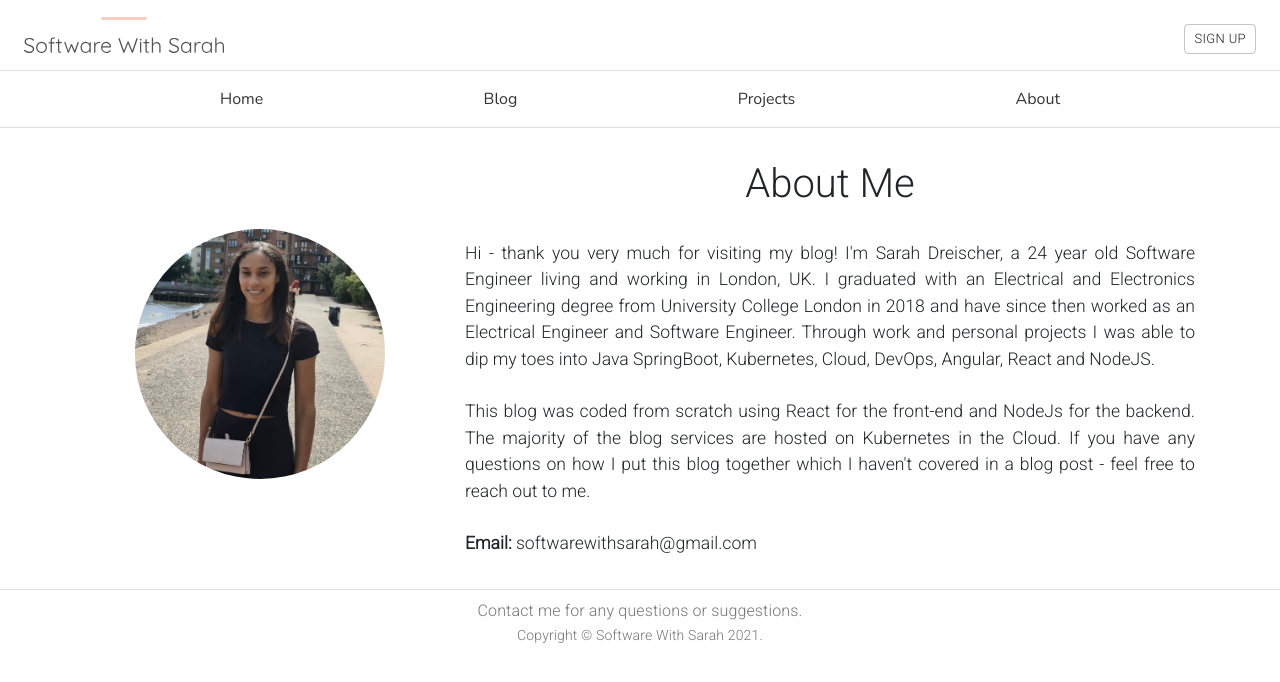
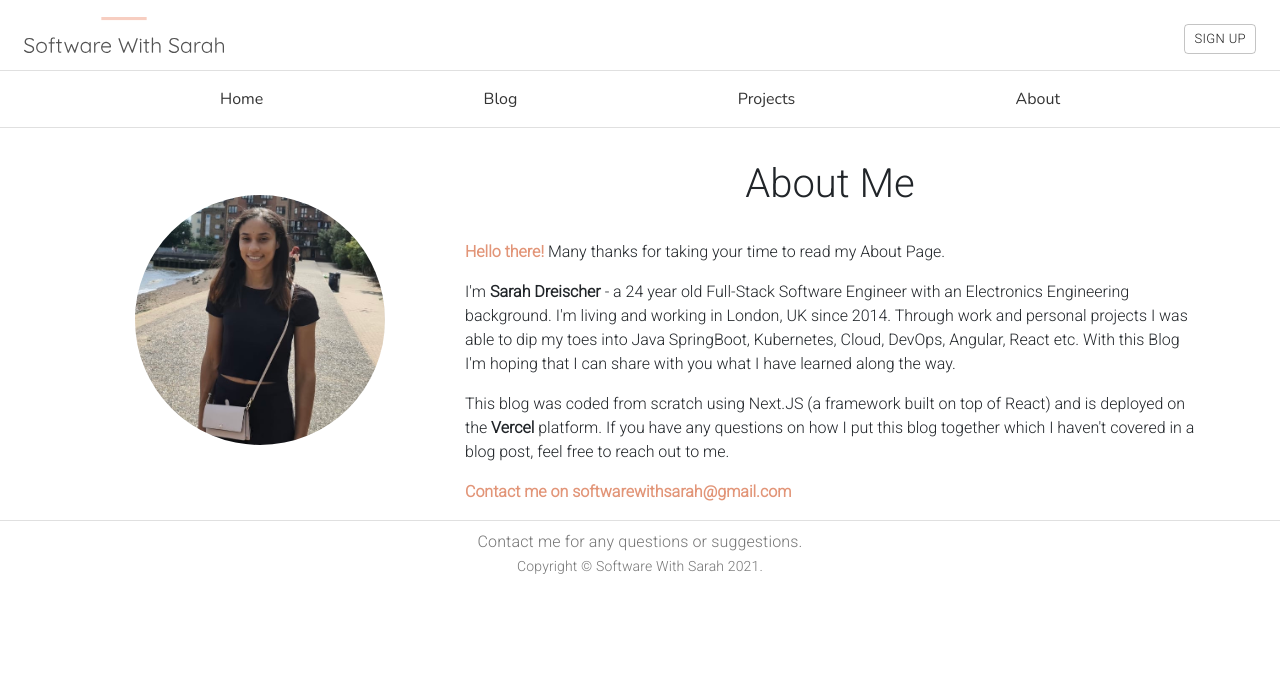
Before and after one commit to sarahdreischer/blog, a Next.js app: page /about in a window 1280 px wide. Shown: the top 682 px of the page. Built offline with nearby package versions, Linux system fonts and the light colour scheme.

Commit message:
Modified about page text and styling

```diff
--- a/containers/about.tsx
+++ b/containers/about.tsx
@@ -26,26 +26,29 @@ export const AboutPage = (props: AboutPageProps) => {
               <h1 className="py-4 justify-content-center text-center">
                 About Me
               </h1>
-              <p className="text-justify">
-                Hi - thank you very much for visiting my blog! I'm Sarah
-                Dreischer, a 24 year old Software Engineer living and working in
-                London, UK. I graduated with an Electrical and Electronics
-                Engineering degree from University College London in 2018 and
-                have since then worked as an Electrical Engineer and Software
-                Engineer. Through work and personal projects I was able to dip
-                my toes into Java SpringBoot, Kubernetes, Cloud, DevOps,
-                Angular, React and NodeJS.
-                <br />
-                <br />
-                This blog was coded from scratch using React for the front-end
-                and NodeJs for the backend. The majority of the blog services
-                are hosted on Kubernetes in the Cloud. If you have any questions
-                on how I put this blog together which I haven't covered in a
-                blog post - feel free to reach out to me.
-                <br />
-                <br />
-                <b>Email:</b> softwarewithsarah@gmail.com
+              <p>
+                <b className="highlight-color">Hello there!</b> Many thanks for
+                taking your time to read my About Page.
               </p>
+              <p>
+                I'm <b>Sarah Dreischer</b> - a 24 year old Full-Stack Software
+                Engineer with an Electronics Engineering background. I'm living
+                and working in London, UK since 2014. Through work and personal
+                projects I was able to dip my toes into Java SpringBoot,
+                Kubernetes, Cloud, DevOps, Angular, React etc. With this Blog
+                I'm hoping that I can share with you what I have learned along
+                the way.
+              </p>
+              <p>
+                This blog was coded from scratch using Next.JS (a framework
+                built on top of React) and is deployed on the <b>Vercel</b>{" "}
+                platform. If you have any questions on how I put this blog
+                together which I haven't covered in a blog post, feel free to
+                reach out to me.
+              </p>
+              <b className="highlight-color">
+                Contact me on softwarewithsarah@gmail.com
+              </b>
             </Col>
           </Row>
         </Container>
--- a/containers/components/image/overlay-image.tsx
+++ b/containers/components/image/overlay-image.tsx
@@ -25,7 +25,6 @@ export const OverlayImage = ({
         key={title}
         objectFit="cover"
         layout="fill"
-        priority
       />
       <div className={styles.overlay}>
         <Container className="h-75">
--- a/containers/components/layout/default-layout.tsx
+++ b/containers/components/layout/default-layout.tsx
@@ -17,6 +17,7 @@ export const AppToolbar = (props) => {
         width={200}
         height={70}
         objectFit="contain"
+        layout="fixed"
         priority
       />
       <div className="ml-auto mt-2 justify-content-end">
--- /dev/null
+++ b/containers/components/posts/post-components.module.css
@@ -0,0 +1,3 @@
+.fontSize {
+  font-size: 1.1rem;
+}
--- a/containers/home.tsx
+++ b/containers/home.tsx
@@ -36,7 +36,7 @@ export const Homepage = ({
       }
       sidebar={
         <div className="flex-column justify-content-center home-sidebar">
-          <h6 className="text-center">Welcome to Software with Sarah!</h6>
+          <span className="text-center">Welcome to Software with Sarah!</span>
         </div>
       }
     />
--- a/pages/_app.tsx
+++ b/pages/_app.tsx
@@ -21,7 +21,7 @@ const CustomApp = ({ Component, pageProps }: AppProps) => {
   return (
     <>
       <Head>
-        <title>Welcome to Software With Sarah!</title>
+        <title>Software With Sarah</title>
       </Head>
       <div className="app">
         <AppToolbar />
--- a/pages/styles.css
+++ b/pages/styles.css
@@ -4,10 +4,6 @@
 
 body {
   font-family: "Roboto", sans-serif;
-}
-
-p {
-  font-size: 1.1rem;
 }
 
 /* Bootstrap Overrides */
@@ -43,6 +39,10 @@ a.page-link {
   color: #093f48;
 }
 
+.highlight-color {
+  color: #e29578;
+}
+
 /* Custom CSS */
 
 .coming-soon {
```
Also changed, not shown: containers/components/posts/post-components.tsx (+8 -1 lines).
